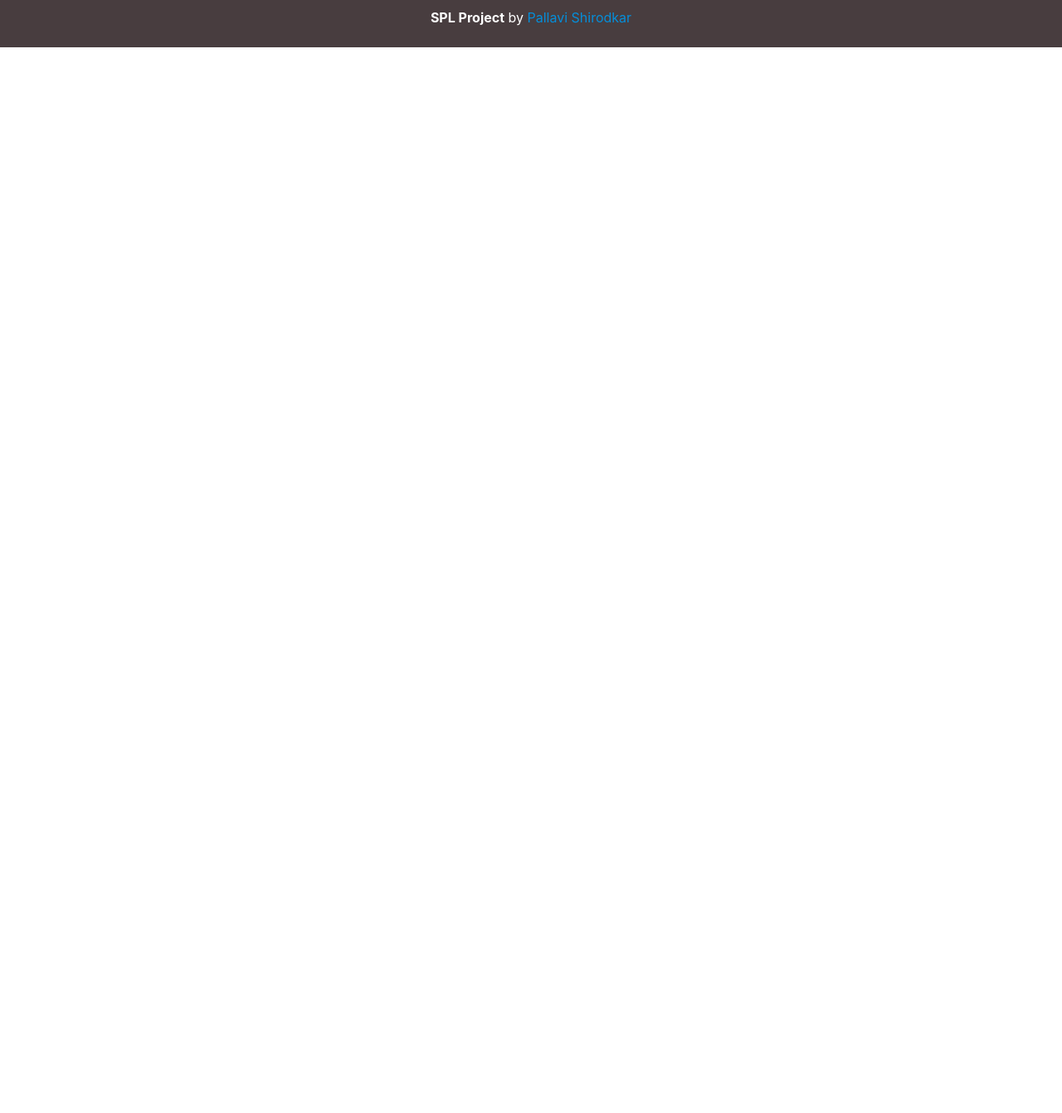
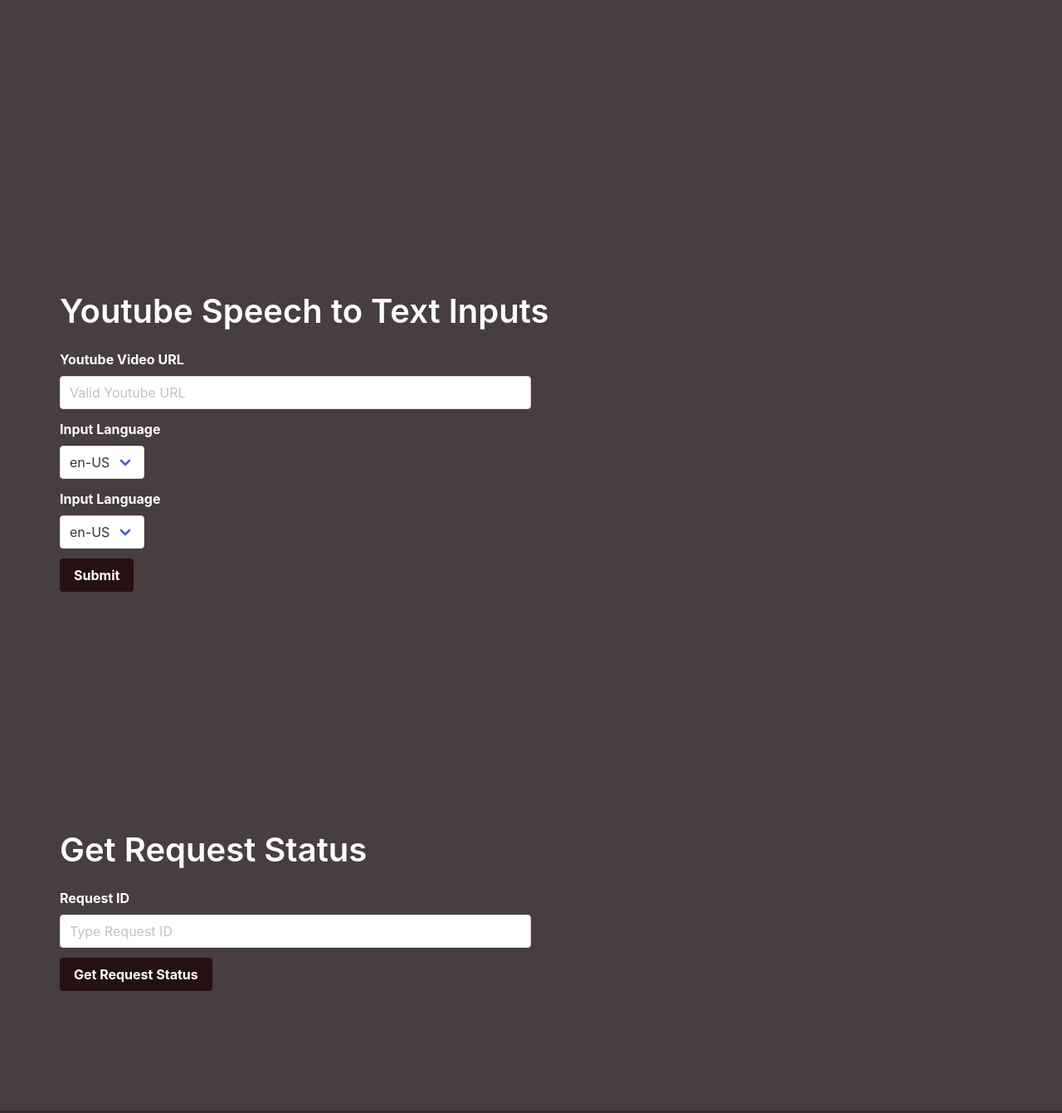
Before and after one commit to mandgenikhil/ITCS_5102_SPL_Final_Project, a React app in the folder front-end/ystw-ui/: page / in a window 1280 px wide. Shown: the part 538-1879 px from the top of the page at 83% size. Before the commit the page ends 800 px from the top, so only its background shows below. Built offline with nearby package versions, Linux system fonts and the light colour scheme.

Commit message:
Developed UI components for inputs validations and status tracker

```diff
--- a/front-end/ystw-ui/package.json
+++ b/front-end/ystw-ui/package.json
@@ -13,6 +13,7 @@
     "react-router-dom": "^6.9.0",
     "react-scripts": "5.0.1",
     "sort-by": "^1.2.0",
+    "valid-url": "^1.0.9",
     "web-vitals": "^2.1.4"
   },
   "scripts": {
--- /dev/null
+++ b/front-end/ystw-ui/src/components/app-body/index.css
@@ -0,0 +1,10 @@
+.input
+{
+    width: 50% !important;
+}
+
+
+.button
+{
+    background-color: #251114 !important;
+}
--- /dev/null
+++ b/front-end/ystw-ui/src/components/app-body/index.js
@@ -0,0 +1,95 @@
+import React from 'react'
+import { useState } from 'react';
+import "./index.css"
+var validUrl = require('valid-url');
+
+function AppBody() {
+    function checkValidURL(value) {
+        if (validUrl.isUri(value)) {
+            isValidURL(true);
+        } else {
+            isValidURL(false);
+        }
+    }
+    function submitInput() {
+        console.log(inputURL);
+        console.log(inputLang);
+        console.log(outputLang);
+        if(inputURL === true)
+        {
+            alert("All inputs are valid")
+        }
+        else
+        {
+            alert("Please verify Youtube URL")
+        }
+    }
+    const optionsLang = ["en-US", "hi-IN"];
+
+    const [inputURL, isValidURL] = useState(false);
+    const [inputLang, setInputLang] = useState(optionsLang[0]);
+    const [outputLang, setOutputLang] = useState(optionsLang[0]);
+
+    return (
+        <section id="app" className="hero is-medium is-link">
+            <div className="hero-body">
+                <div className="field">
+                    <p className="title is-size-2 is-family-sans-serif">
+                        Youtube Speech to Text Inputs<span ></span><text className='ml-1 is-size-6'></text>
+                    </p>
+                    <label className="label has-text-white">Youtube Video URL</label>
+                    <div className="control">
+                        <input className="input " type="text" placeholder="Valid Youtube URL"
+                            onChange={e => checkValidURL(e.target.value)}
+                        />
+                    </div>
+                </div>
+                <div className="field">
+                    <label className="label has-text-white">Input Language</label>
+                    <div className="control">
+                        <div className="select">
+                            <select
+                                value={inputLang}
+                                onChange={e => setInputLang(e.target.value)}>
+                                {optionsLang.map((value) => (
+                                    <option value={value} key={value}>
+                                        {value}
+                                    </option>
+                                ))}
+                            </select>
+                        </div>
+                    </div>
+                </div>
+
+                <div className="field">
+                    <label className="label has-text-white">Input Language</label>
+                    <div className="control">
+                        <div className="select">
+                            <select
+                                value={outputLang}
+                                onChange={e => setOutputLang(e.target.value)}>
+                                {optionsLang.map((value) => (
+                                    <option value={value} key={value}>
+                                        {value}
+                                    </option>
+                                ))}
+                            </select>
+                        </div>
+                    </div>
+                </div>
+
+
+
+
+                <div className="field is-grouped">
+                    <div className="control">
+                        <button className="button is-primary has-text-weight-bold " onClick={submitInput}>Submit</button>
+                    </div>
+                </div>
+
+            </div>
+        </section>
+    )
+}
+
+export default AppBody
--- a/front-end/ystw-ui/src/components/footer/index.css
+++ b/front-end/ystw-ui/src/components/footer/index.css
@@ -1,6 +1,6 @@
 .footer
 {
-    background-color: #483D3F !important;
+    background-color: #352d2e !important;
     color: #058ED9 !important;
     padding: 1.5em !important;
 }
--- a/front-end/ystw-ui/src/components/footer/index.js
+++ b/front-end/ystw-ui/src/components/footer/index.js
@@ -5,7 +5,7 @@
         <footer className="footer">
             <div className="content has-text-centered">
                 <p className='has-text-white'>
-                    <strong className='has-text-white'>SPL Project</strong> by <a className="has-text-green" href="">Pallavi Shirodkar</a>
+                    <strong className='has-text-white'>SPL Project</strong> by <a className="has-text-green" href>Pallavi Shirodkar</a>
                     <span></span>
                 </p>
             </div>
--- a/front-end/ystw-ui/src/components/header/index.js
+++ b/front-end/ystw-ui/src/components/header/index.js
@@ -13,8 +13,11 @@
                 </div>
 
                 <div className="navbar-end">
-                        <a href="#demo" className="navbar-item is-family-monospace">
+                        <a href="#app" className="navbar-item is-family-monospace">
                             Try it out
+                        </a>
+                        <a href="#status" className="navbar-item is-family-monospace">
+                            Get request status
                         </a>
                 </div>
             </div>
--- /dev/null
+++ b/front-end/ystw-ui/src/components/request-status/index.js
@@ -0,0 +1,40 @@
+import React from 'react'
+import { useState } from 'react';
+import "./index.css"
+
+function RequestStatus() {
+    function GetRequestStatus() {
+
+        console.log(requestId);
+
+    }
+
+    const [requestId, setRequestID] = useState(0);
+
+    return (
+        <section id="status" className="hero is-medium is-link">
+            <div className="hero-body">
+                <div className="field">
+                    <p className="title is-size-2 is-family-sans-serif">
+                        Get Request Status<span ></span><text className='ml-1 is-size-6'></text>
+                    </p>
+                    <label className="label has-text-white">Request ID</label>
+                    <div className="control">
+                        <input className="input " type="text" placeholder="Type Request ID"
+                            onChange={e => setRequestID(e.target.value)}
+                        />
+                    </div>
+                </div>
+
+                <div className="field is-grouped">
+                    <div className="control">
+                        <button className="button is-primary has-text-weight-bold " onClick={GetRequestStatus}>Get Request Status</button>
+                    </div>
+                </div>
+
+            </div>
+        </section>
+    )
+}
+
+export default RequestStatus
--- a/front-end/ystw-ui/src/screens/home/index.js
+++ b/front-end/ystw-ui/src/screens/home/index.js
@@ -1,15 +1,15 @@
 import React, { Fragment } from 'react'
 import Header from '../../components/header'
 import Footer from '../../components/footer'
+import AppBody from '../../components/app-body'
+import RequestStatus from '../../components/request-status'
 import './index.css'
 
 function Home() {
   return (
     <Fragment>
       <Header/>
-      <section id="home" className="hero is-medium is-link">
-            <div className='columns'>
-                <div className='column'>
+      <section id="home" className="hero is-large is-link">
                 <div className="hero-body">
                 <p className="title is-size-2 is-family-sans-serif">
                     Youtube Speech to Text Downloader<span ></span><text className='ml-1 is-size-6'></text>
@@ -19,12 +19,9 @@
                 </p>
                 <p className="subtitle is-size-6 is-family-sans-serif">Using MS azure congitive service for language managed service, we have integrated Speech -to- Text in this application.</p>
             </div>
-                </div>
-                <div className='column'>
-
-                </div>
-            </div>
         </section>
+        <AppBody />
+        <RequestStatus />
         <Footer/>
     </Fragment>
   )
```
Also changed, not shown: front-end/ystw-ui/src/components/request-status/index.css (added), 1 other file.
